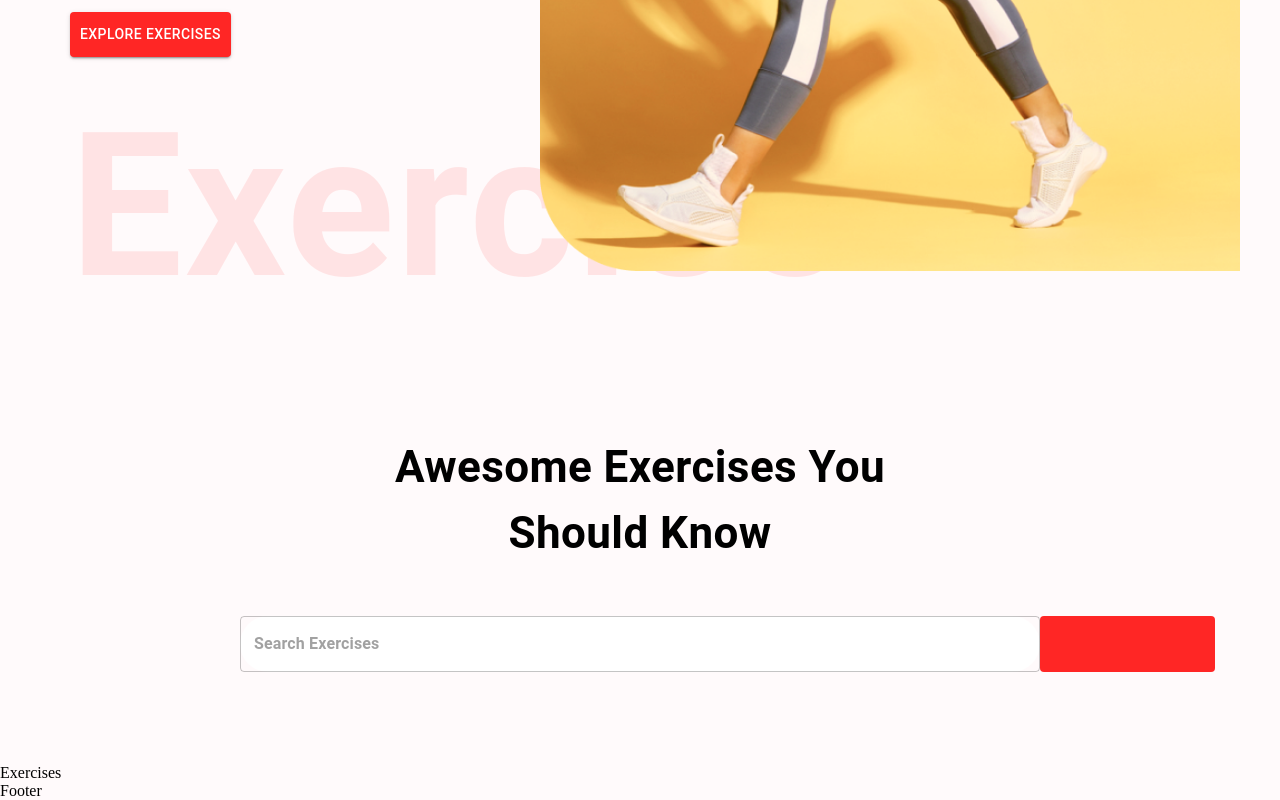
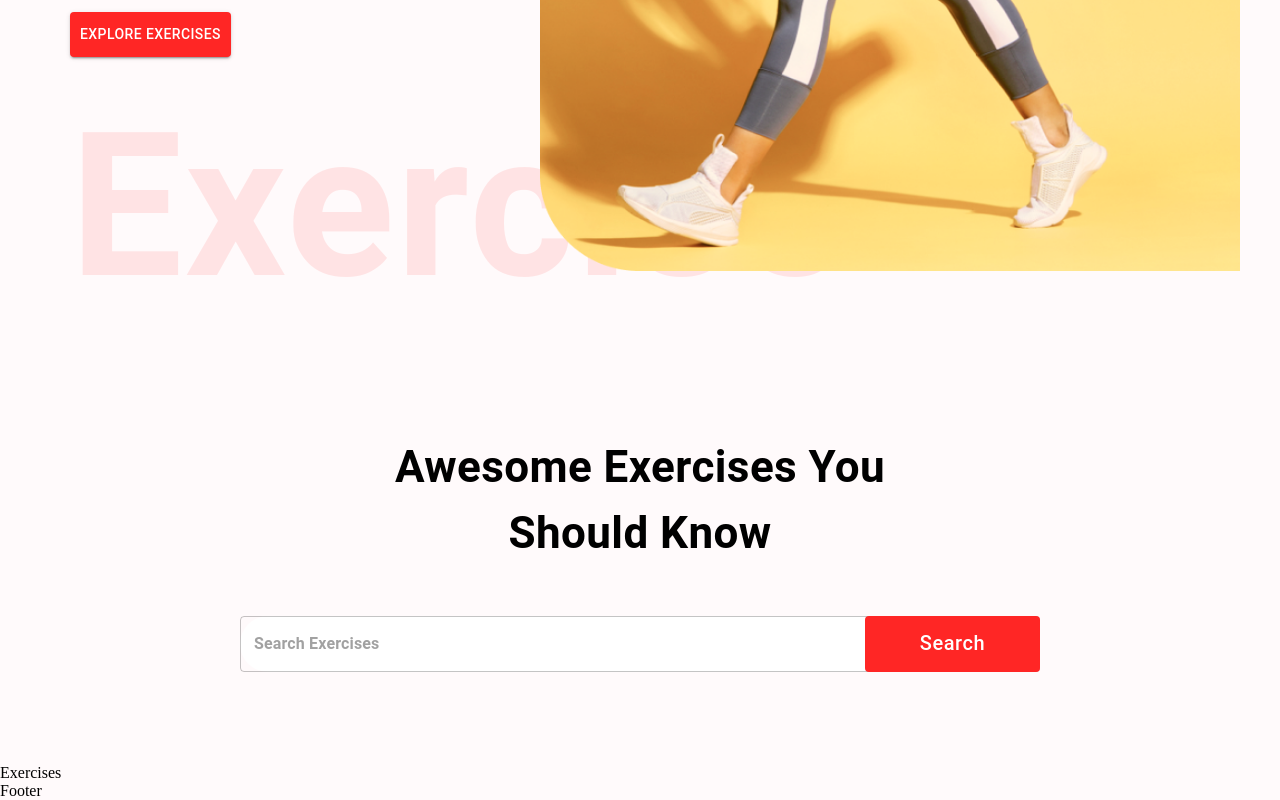
Before and after one commit to WilliamRossCrane/FitTrack-Pro, a React (Create React App) app: page / in a window 1280 px wide. Shown: the part 595-1395 px from the top of the page. Built offline with nearby package versions, Linux system fonts and the light colour scheme.

Commit message:
Search Exercises: Styling Complete

```diff
--- a/src/components/SearchExercises.js
+++ b/src/components/SearchExercises.js
@@ -31,8 +31,10 @@ const SearchExercises = () => {
               fontSize: {lg: '20px', xs: '14px'},
               height: '56px',
               position: 'absolute',
+              right: '0'
             }}
           >
+            Search
         </Button>
       </Box>
     </Stack>
```
